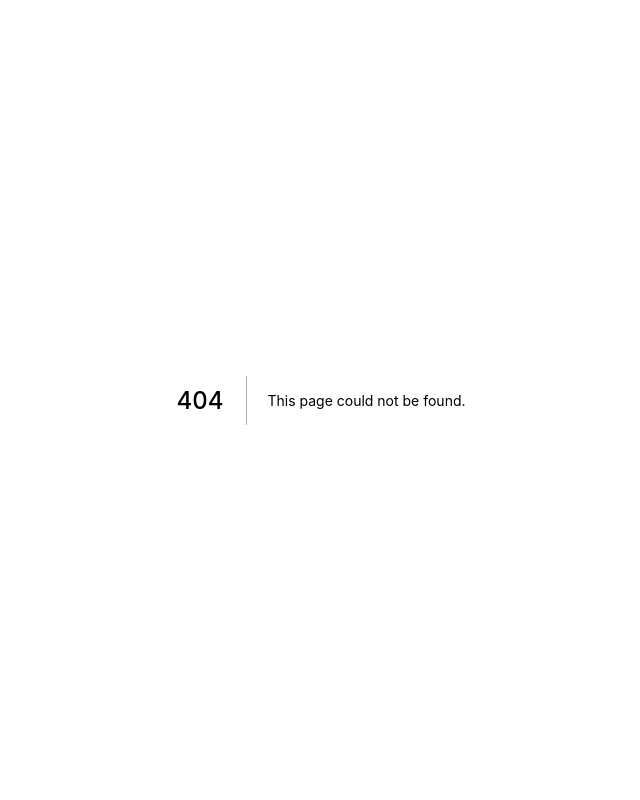
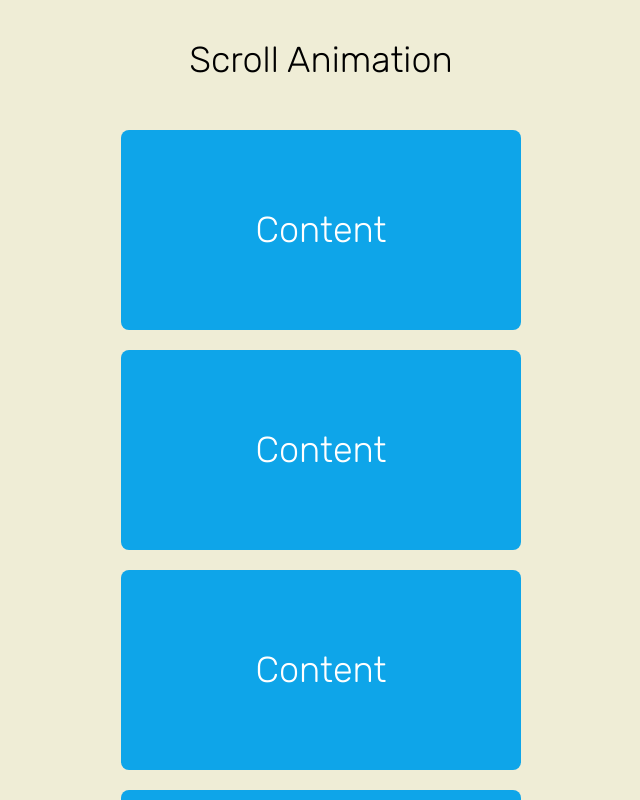
Before and after one commit to mldc18/50-projects-in-50-days, a Next.js app: page /scroll-animation in a window 1280 px wide. Before the commit this address had no page. Shown: the top 800 px of the page, without its empty margins (319-959 px from the left). Built offline with nearby package versions, Linux system fonts and the light colour scheme.

Commit message:
[PROJ-06] Created Animated Scroll

```diff
--- /dev/null
+++ b/components/scroll-animation/card.js
@@ -0,0 +1,11 @@
+const Card = () => {
+  return (
+    <div
+      className={`box bg-sky-500 text-white flex items-center justify-center w-[400px] h-[200px] m-[10px] rounded-lg translate-x-[200%] transition-[transform] duration-500 ease-in`}
+    >
+      <h2>Content</h2>
+    </div>
+  );
+};
+
+export default Card;
--- a/pages/index.js
+++ b/pages/index.js
@@ -24,6 +24,9 @@ export default function Home() {
           <li>
             <Link href="/blurry-loading">Blurry Loading</Link>
           </li>
+          <li>
+            <Link href="/scroll-animation">Scroll Animation</Link>
+          </li>
         </ul>
       </div>
     </div>
--- /dev/null
+++ b/pages/scroll-animation/index.js
@@ -0,0 +1,35 @@
+import Card from "../../components/scroll-animation/card";
+import { useEffect } from "react";
+
+const ScrollAnimation = () => {
+  const cards = Array(10)
+    .fill(undefined)
+    .map((card) => <Card />);
+
+  function checkBoxes() {
+    const cards = document.querySelectorAll(".box");
+    const triggerBottom = (window.innerHeight / 5) * 4;
+
+    cards.forEach((card) => {
+      const cardTop = card.getBoundingClientRect().top;
+      if (cardTop < triggerBottom) {
+        card.classList.add("show");
+      } else {
+        card.classList.remove("show");
+      }
+    });
+  }
+
+  useEffect(() => {
+    window.addEventListener("scroll", checkBoxes);
+  }, []);
+
+  return (
+    <div className="font-Rubik font-light flex flex-col w-full overflow-x-hidden items-center justify-center m-auto text-2xl sm:text-3xl md:text-4xl bg-[#efedd6]">
+      <h1 className="m-10">Scroll Animation</h1>
+      {cards}
+    </div>
+  );
+};
+
+export default ScrollAnimation;
--- a/styles/globals.css
+++ b/styles/globals.css
@@ -110,4 +110,12 @@ nav ul li + li + li {
   transform: translateX(298px);
 }
 
-/* Blurry Loading */
+/* Scroll Animation */
+
+.box:nth-of-type(even) {
+  transform: translateX(-200%);
+}
+
+.box.show {
+  transform: translateX(0);
+}
```
